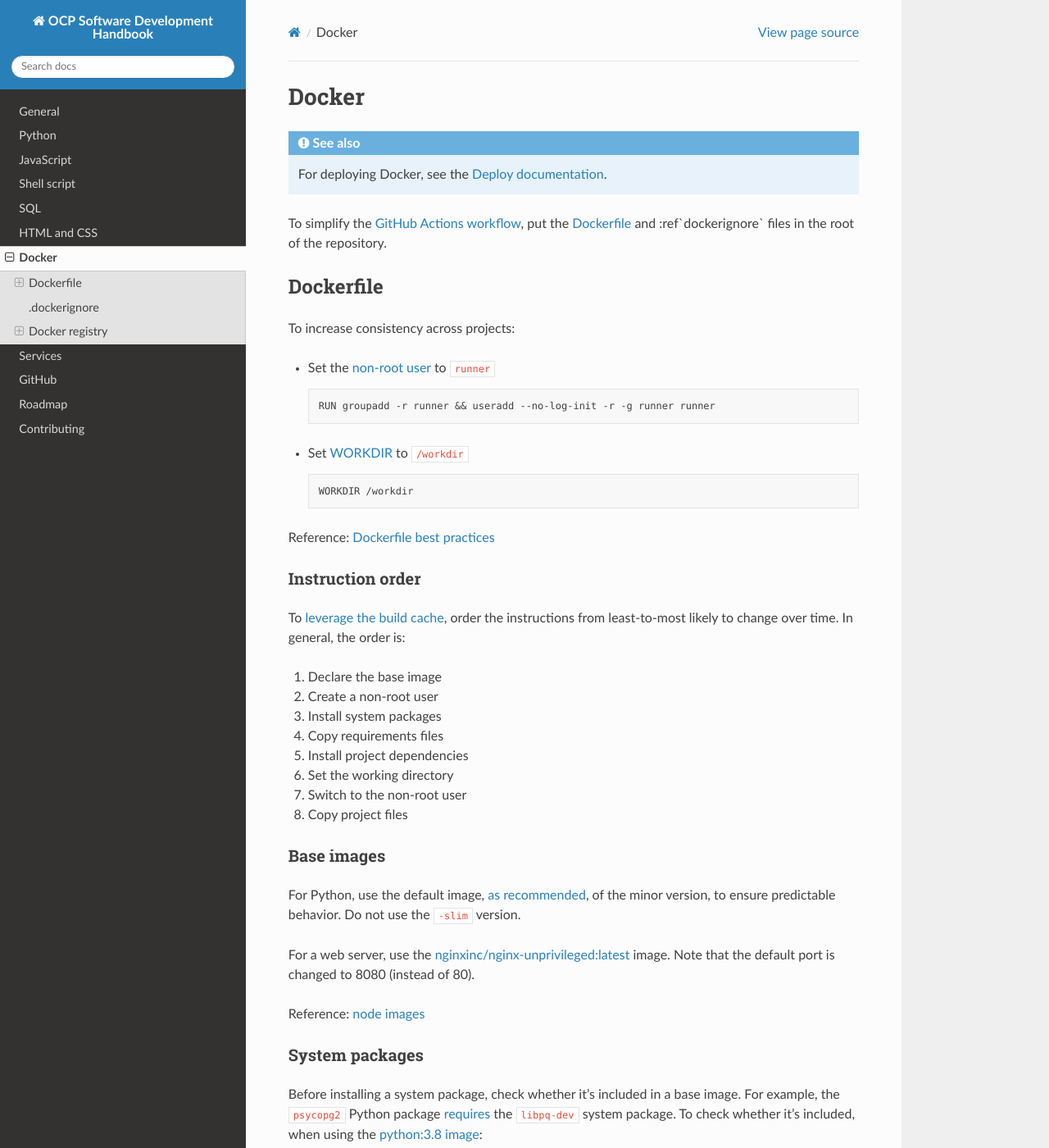
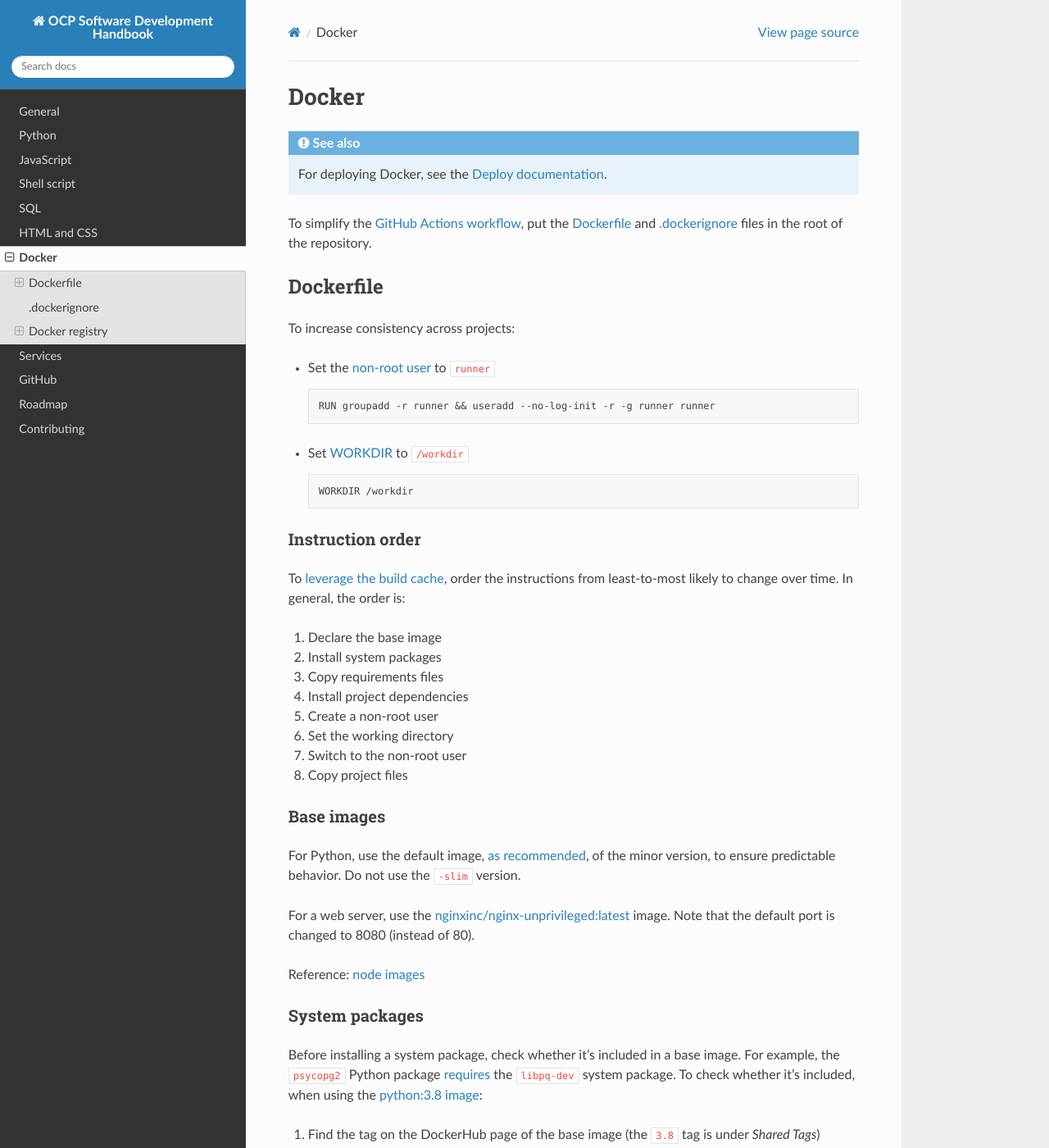
Before and after one commit to open-contracting/software-development-handbook, a Sphinx documentation site: the page built from docs/docker/index.rst, in a window 1280 px wide and 1400 px high. Shown: the whole window at 82% size. Built offline with Sphinx 7.4.7 and the Read the Docs theme 2.0.0, drawn with Linux system fonts in a browser that asks for light colours; some of the changed text lies outside the part shown.

Commit message:
docker: Move non-root user instruction

```diff
--- a/docs/docker/index.rst
+++ b/docs/docker/index.rst
@@ -5,7 +5,7 @@ Docker
 
    For deploying Docker, see the  `Deploy documentation <https://ocdsdeploy.readthedocs.io/en/latest/develop/update/docker.html>`__.
 
-To simplify the :ref:`GitHub Actions workflow<docker-registry>`, put the :ref:`dockerfile` and :ref`dockerignore` files in the root of the repository.
+To simplify the :ref:`GitHub Actions workflow<docker-registry>`, put the :ref:`dockerfile` and :ref:`dockerignore` files in the root of the repository.
 
 .. _dockerfile:
 
@@ -26,18 +26,16 @@ To increase consistency across projects:
 
       WORKDIR /workdir
 
-Reference: `Dockerfile best practices <https://docs.docker.com/develop/develop-images/dockerfile_best-practices/>`__
-
 Instruction order
 ~~~~~~~~~~~~~~~~~
 
 To `leverage the build cache <https://docs.docker.com/develop/develop-images/dockerfile_best-practices/#leverage-build-cache>`__, order the instructions from least-to-most likely to change over time. In general, the order is:
 
 #. Declare the base image
-#. Create a non-root user
 #. Install system packages
 #. Copy requirements files
 #. Install project dependencies
+#. Create a non-root user
 #. Set the working directory
 #. Switch to the non-root user
 #. Copy project files
```
Also changed, not shown: other parts of docs/docker/index.rst (+8 -1 lines), 2 other files.
